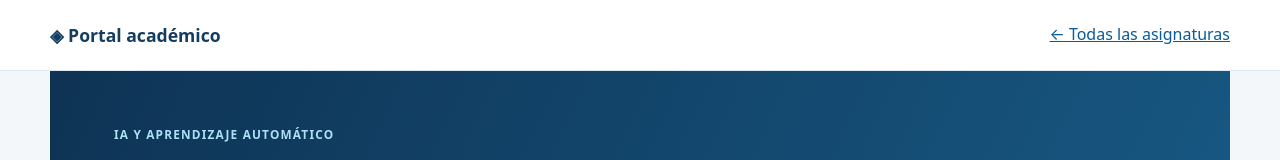
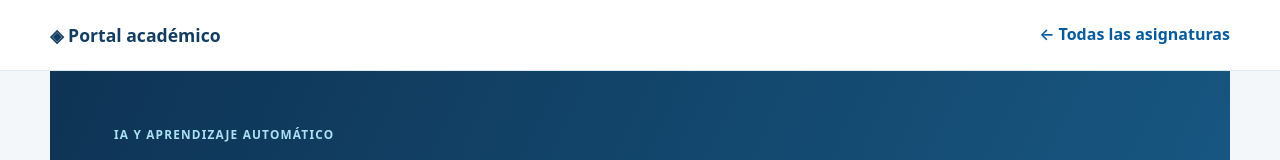
Before and after one commit to Angel-RicoMdz/portal-academico-v4, a plain HTML site: page cursos/inteligencia-artificial.html in a window 1280 px wide. Shown: the top 160 px of the page. Drawn offline with Linux system fonts and the light colour scheme.

Commit message:
Update inteligencia-artificial.html

```diff
--- a/cursos/inteligencia-artificial.html
+++ b/cursos/inteligencia-artificial.html
@@ -1,4 +1,4 @@
-<!doctype html><html lang="es"><head><meta charset="utf-8"><meta name="viewport" content="width=device-width,initial-scale=1"><meta name="description" content="Fundamentos de IA, perceptrones, redes neuronales y aprendizaje profundo."><title>Inteligencia Artificial y Redes Neuronales | Portal académico</title><link rel="stylesheet" href="../css/estilos.css"></head><body><a class="skip" href="#contenido">Saltar al contenido</a><header class="site-header"><div class="wrap nav"><a class="brand" href="../index.html">◈ Portal académico</a><a clashero course-heros="back" href="../index.html#materias">← Todas las asignaturas</a></div></header><main id="contenido" class="wrap">
+<!doctype html><html lang="es"><head><meta charset="utf-8"><meta name="viewport" content="width=device-width,initial-scale=1"><meta name="description" content="Fundamentos de IA, perceptrones, redes neuronales y aprendizaje profundo."><title>Inteligencia Artificial y Redes Neuronales | Portal académico</title><link rel="stylesheet" href="../css/estilos.css"></head><body><a class="skip" href="#contenido">Saltar al contenido</a><header class="site-header"><div class="wrap nav"><a class="brand" href="../index.html">◈ Portal académico</a><a class="back" href="../index.html#materias">← Todas las asignaturas</a></div></header><main id="contenido" class="wrap">
 <section class="hero course-hero"><div class="eyebrow">IA Y APRENDIZAJE AUTOMÁTICO</div><h1>Inteligencia Artificial y Redes Neuronales</h1><p>Fundamentos de IA, perceptrones, redes neuronales y aprendizaje profundo.</p><div class="stats"><span>16 semanas</span><span id="count-units">Unidades temáticas</span><span id="count-resources">Materiales publicados</span></div></section><div class="layout"><aside class="sidebar"><h2>Contenidos</h2><a href="#organizacion">Unidades y semanas</a><a href="#bibliografia">Bibliografía</a><a href="../index.html">Volver al portal</a></aside><div class="main-content">
 <section class="panel" id="organizacion"><div class="section-title"><div><div class="eyebrow">PLANEACIÓN ACADÉMICA</div><h2>Unidades temáticas y semanas</h2></div></div><p>Abre una unidad para consultar sus semanas, presentaciones, videos, prácticas y tareas.</p><label for="search-weeks">Buscar en la asignatura</label><input type="search" id="search-weeks" placeholder="Buscar tema, semana o material…"><div id="course-units" class="units"></div></section>
 <section class="panel" id="bibliografia"><h2>Bibliografía</h2><div id="course-books" class="muted">Agrega las referencias del programa analítico en el archivo de esta asignatura.</div></section><p class="muted small">Propuesta de organización semanal. Ajusta el temario y las fechas conforme al programa analítico y calendario institucional.</p></div></div></main><dialog id="pdf-dialog" class="viewer"><div class="viewer-bar"><strong id="pdf-title">Documento PDF</strong><button type="button" id="close-viewer">Cerrar ×</button></div><iframe id="pdf-frame" title="Visor de documentos PDF" loading="lazy"></iframe><a id="pdf-newtab" target="_blank" rel="noopener noreferrer">Abrir PDF en otra pestaña</a></dialog><footer class="footer"><div class="wrap">Portal académico · Recursos de ingeniería</div></footer><script src="../datos/inteligencia-artificial.js"></script><script src="../js/curso.js"></script></body></html>
```
